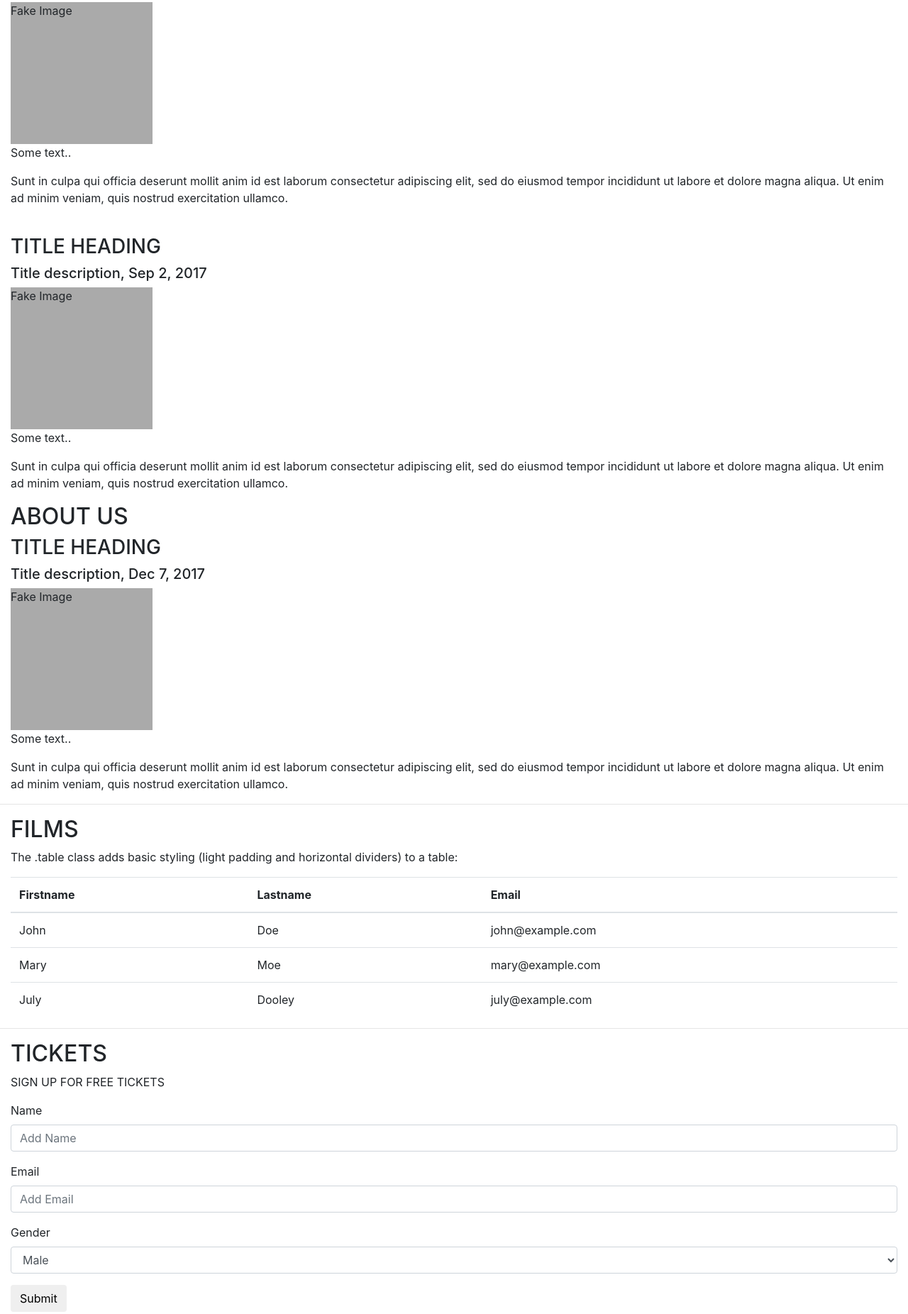
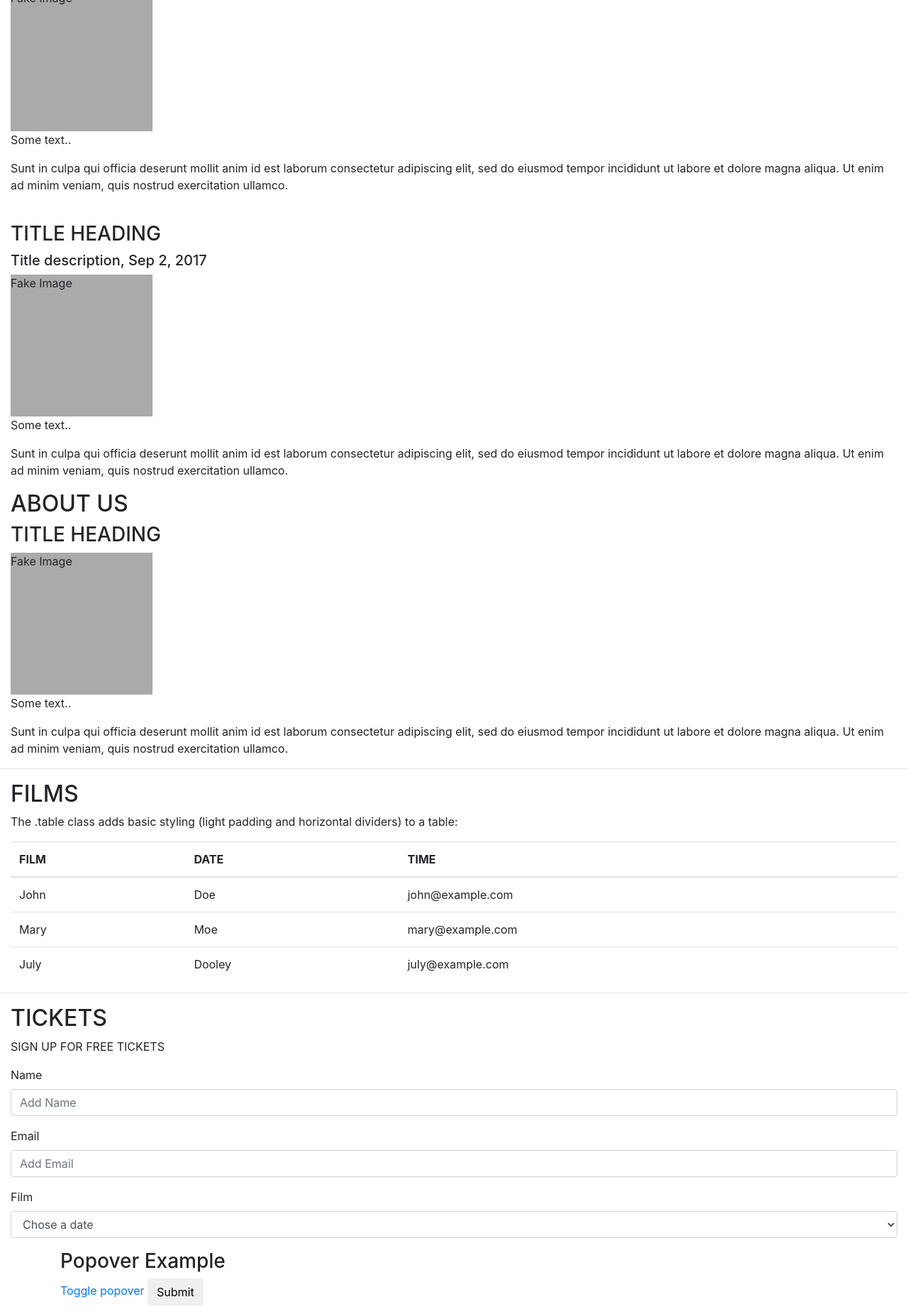
Before and after one commit to LuSantanaHolmes/boff, a plain HTML site: page index.html in a window 1280 px wide. Shown: the part 513-2365 px from the top of the page at 71% size. Drawn offline with nearby package versions, Linux system fonts and the light colour scheme.

```diff
--- a/index.html
+++ b/index.html
@@ -10,33 +10,19 @@
 
   <!-- css stylesheet -->
   <link href="resources/css/style.css" type="text/css" rel="stylesheet">
+
+  <!-- JavaScript for popover -->
+  <!-- <script type="text/javascript" src="js/script.js"></script> -->
+
+  <!-- title of page -->
   <title>Brooklyn Outdoor Film Festival</title>
+
 </head>
 
-<body>
-  <!-- Jumbotron titlel logo -->
-  <div class="jumbotron text-center">
-    <h1>Brooklyn Outdoor Film Festival</h1>
-    <h2>
-      FREE FILM FESTIVAL IN NEW YORK!
-    </h2>
-    <!-- subscribe field  -->
-    <form>
-      <p>
-        SIGN UP TO OUR FREE NEWSLETTER
-      </p>
-      <div class="input-group">
-        <input type="email" class="form-control" size="50" placeholder="Email Address" required>
-        <div class="input-group-btn">
-          <button type="button" class="btn btn-danger">Subscribe</button>
-        </div>
-      </div>
-    </form>
-  </div> <!-- div for jumbotron title logo -->
-
+ <body id="myPage" data-spy="scroll" data-target=".navbar" data-offset="30">
 
   <!-- navigation bar and dropdown Links -->
-  <nav class="navbar navbar-expand-sm bg-dark navbar-dark">
+  <nav class="navbar fixed-top navbar-expand-sm bg-dark navbar-dark">
     <button class="navbar-toggler" type="button" data-toggle="collapse" data-target="#collapsibleNavbar">
       <span class="navbar-toggler-icon"></span>
     </button>
@@ -49,14 +35,19 @@
           <a class="nav-link" href="#news">NEWS</a>
         </li>
 
-        <!-- films link -->
+        <!-- about us link -->
         <li class="nav-item">
           <a class="nav-link" href="#about-us">ABOUT US</a>
         </li>
 
-        <!-- about link -->
+        <!-- film link -->
         <li class="nav-item">
-          <a class="nav-link" href="#films">FILMS</a>
+          <a class="nav-link" href="#film">FILMS</a>
+        </li>
+
+        <!-- ticket link -->
+        <li class="nav-item">
+          <a class="nav-link" href="#ticket">TICKETS</a>
         </li>
 
         <!-- contact link -->
@@ -78,18 +69,89 @@
             <!-- link 3 -->
             <a class="dropdown-item" href="#">Link 3</a>
           </div> <!-- div dropdown-menu -->
+
         </li>
       </ul>
     </div> <!-- closing navbar-collapse -->
   </nav> <!-- closing navbar -->
 
+  <!-- Jumbotron titlel logo -->
+  <div class="jumbotron text-center">
+    <h1>Brooklyn Outdoor Film Festival</h1>
+    <h2>
+      FREE FILM FESTIVAL IN NEW YORK!
+    </h2>
+
+    <!-- read more button -->
+    <a href="#about-us" class="btn btn-info" role="button">Read More</a>
+
+    <!-- subscribe field  -->
+    <form>
+      <p>
+        SIGN UP TO OUR FREE NEWSLETTER
+      </p>
+      <div class="input-group">
+        <input type="email" class="form-control" size="50" placeholder="Email Address" required>
+        <div class="input-group-btn">
+          <button type="button" class="btn btn-danger">Subscribe</button>
+        </div>
+      </div>
+    </form>
+  </div> <!-- div for jumbotron title logo -->
+
+
+
 
   <!-- div news article -->
-  <div class="col-lg">
-    <h2 id="news">NEWS</h2>
+  <div id="news" class="col-lg">
+    <h2>NEWS</h2>
+
     <!-- first news article -->
     <h3>TITLE HEADING</h3>
     <h5>Title description, Dec 7, 2017</h5>
+
+    <!-- first aricle pic -->
+    <div class="fakeimg">Fake Image</div>
+
+    <!-- pic text -->
+    <p>
+      Some text..
+    </p>
+    <p>
+      Sunt in culpa qui officia deserunt mollit anim id est laborum
+      consectetur adipiscing elit, sed do eiusmod tempor incididunt ut
+      labore et dolore magna aliqua. Ut enim ad minim veniam, quis nostrud
+      exercitation ullamco.
+    </p>
+
+    <br>
+
+    <!-- second article -->
+    <h3>TITLE HEADING</h3>
+    <h5>Title description, Sep 2, 2017</h5>
+
+    <!-- second article pic -->
+    <div class="fakeimg">Fake Image</div>
+
+    <!-- pic text -->
+    <p>
+      Some text..
+    </p>
+    <p>
+      Sunt in culpa qui officia deserunt mollit anim id est laborum
+      consectetur adipiscing elit, sed do eiusmod tempor incididunt ut
+      labore et dolore magna aliqua. Ut enim ad minim veniam, quis nostrud
+      exercitation ullamco.
+    </p>
+  </div>
+
+  <!-- about us -->
+  <div id="about-us" class="col-lg">
+    <h2>ABOUT US</h2>
+
+    <!-- first news article -->
+    <h3>TITLE HEADING</h3>
+
     <!-- first aricle pic -->
     <div class="fakeimg">Fake Image</div>
     <!-- pic text -->
@@ -102,90 +164,66 @@
       labore et dolore magna aliqua. Ut enim ad minim veniam, quis nostrud
       exercitation ullamco.
     </p>
-
-    <br>
-    <!-- second article -->
-    <h3>TITLE HEADING</h3>
-    <h5>Title description, Sep 2, 2017</h5>
-    <!-- second article pic -->
-    <div class="fakeimg">Fake Image</div>
-    <!-- pic text -->
-    <p>
-      Some text..
-    </p>
-    <p>
-      Sunt in culpa qui officia deserunt mollit anim id est laborum
-      consectetur adipiscing elit, sed do eiusmod tempor incididunt ut
-      labore et dolore magna aliqua. Ut enim ad minim veniam, quis nostrud
-      exercitation ullamco.
-    </p>
-  </div>
-
-  <!-- div news article -->
-  <div class="col-lg">
-    <h2 id="about-us">ABOUT US</h2>
-    <!-- first news article -->
-    <h3>TITLE HEADING</h3>
-    <h5>Title description, Dec 7, 2017</h5>
-    <!-- first aricle pic -->
-    <div class="fakeimg">Fake Image</div>
-    <!-- pic text -->
-    <p>
-      Some text..
-    </p>
-    <p>
-      Sunt in culpa qui officia deserunt mollit anim id est laborum
-      consectetur adipiscing elit, sed do eiusmod tempor incididunt ut
-      labore et dolore magna aliqua. Ut enim ad minim veniam, quis nostrud
-      exercitation ullamco.
-    </p>
-  </div>
+  </div> <!-- closing about us div -->
 
   <hr>
 
   <!-- film table -->
-  <div id="films" class="container-fluid bg-grey">
+  <div id="film" class="container-fluid bg-grey">
     <h2>FILMS</h2>
     <p>
-      The .table class adds basic styling (light padding and horizontal dividers) to a table:
+      The .table class adds basic styling (light padding and horizontal
+      dividers) to a table:
     </p>
+
     <!-- table -->
     <table class="table table-hover">
+
       <!-- tiles-form -->
       <thead>
         <tr>
-          <th>Firstname</th>
-          <th>Lastname</th>
-          <th>Email</th>
+          <th>FILM</th>
+          <th>DATE</th>
+          <th>TIME</th>
         </tr>
       </thead>
-      <!-- input in form -->
+
+      <!-- input form -->
       <tbody>
+
+        <!-- row one form -->
         <tr>
           <td>John</td>
           <td>Doe</td>
           <td>john@example.com</td>
         </tr>
+
+        <!-- row two form -->
         <tr>
           <td>Mary</td>
           <td>Moe</td>
           <td>mary@example.com</td>
         </tr>
+
+        <!-- row three form -->
         <tr>
           <td>July</td>
           <td>Dooley</td>
           <td>july@example.com</td>
         </tr>
-      </tbody>
-    </table>
-  </div>
+
+      </tbody> <!-- input form -->
+    </table> <!-- closing table -->
+  </div> <!-- closing film table div -->
 
   <hr>
 
   <!-- ticket sign up form -->
-  <div class="container-fluid bg-grey">
+  <div id="ticket" class="container-fluid bg-grey">
     <h2>TICKETS</h2>
-    <P>SIGN UP FOR FREE TICKETS</P>
+    <P>
+      SIGN UP FOR FREE TICKETS
+    </P>
 
     <!-- form  -->
     <form>
@@ -198,7 +236,7 @@
 
       <!-- email -->
       <div class="form-group">
-        <label>Email</label>
+        <label required>Email</label>
         <input type="email" class="form-control" placeholder="Add Email">
       </div>
 
@@ -208,17 +246,31 @@
         <textarea class="form-control" placeholder="Add Message"></textarea>
       </div> -->
 
-      <!-- Gender -->
+      <!-- dropdown date -->
       <div class="form-group">
-        <label>Gender</label>
+        <label>Film</label>
         <select class="form-control">
-          <option value="male">Male</option>
-          <option value="female">Female</option>
-          <option value="other">Other</option>
+          <option value="chose1"> Chose a date</option>
+          <option value="date1"> 5th August 2018</option>
+          <option value="date2"> 6th August 2018</option>
+          <option value="date3"> 7th August 2018</option>
+          <option value="date4"> 8th August 2018</option>
         </select>
       </div>
 
       <!-- sumbit buton -->
+      <!-- <a href="#" data-toggle="popover" title="Popover Header" data-content="Some content inside the popover">Toggle popover</a> -->
+      <!-- <a href="#" data-toggle="popover" title="Popover Header" data-content="Some content inside the popover">Toggle popover</a> -->
+      <div class="container">
+        <h3>Popover Example</h3>
+        <a href="#ticket" data-toggle="popover" title="Popover Header" data-content="Some content inside the popover">Toggle popover</a>
+
+        <script>
+        $(document).ready(function(){
+            $('[data-toggle="popover"]').popover();
+        });
+        </script>
+
       <button type="submit" class="btn btn-default">Submit</button>
 
     </form> <!-- closing form tag -->
@@ -228,8 +280,10 @@
 
   <!-- contact form -->
   <div id="contact" class="container-fluid bg-grey">
+
     <!-- contact form title -->
     <h2 class="text-left">CONTACT</h2>
+
     <!-- contact details written -->
     <div class="row">
       <div class="col-sm-5">
@@ -241,6 +295,8 @@
 
       <!-- contact electronic form -->
       <div class="col-sm-7 slideanim">
+
+        <!-- contact form rows -->
         <div class="row">
           <div class="col-sm-6 form-group">
             <input class="form-control" id="name" name="name" placeholder="Name" type="text" required>
@@ -249,12 +305,17 @@
             <input class="form-control" id="email" name="email" placeholder="Email" type="email" required>
           </div>
         </div>
+
+        <!-- contact form comments -->
         <textarea class="form-control" id="comments" name="comments" placeholder="Comment" rows="5"></textarea><br>
+
+        <!-- contact form button -->
         <div class="row">
           <div class="col-sm-12 form-group">
             <button class="btn btn-default pull-right" type="submit">Send</button>
           </div>
         </div>
+
       </div> <!-- closing contact electronic form -->
     </div> <!-- closing contact details written -->
   </div> <!-- closing contact form -->
```
Also changed, not shown: 1 other file.
